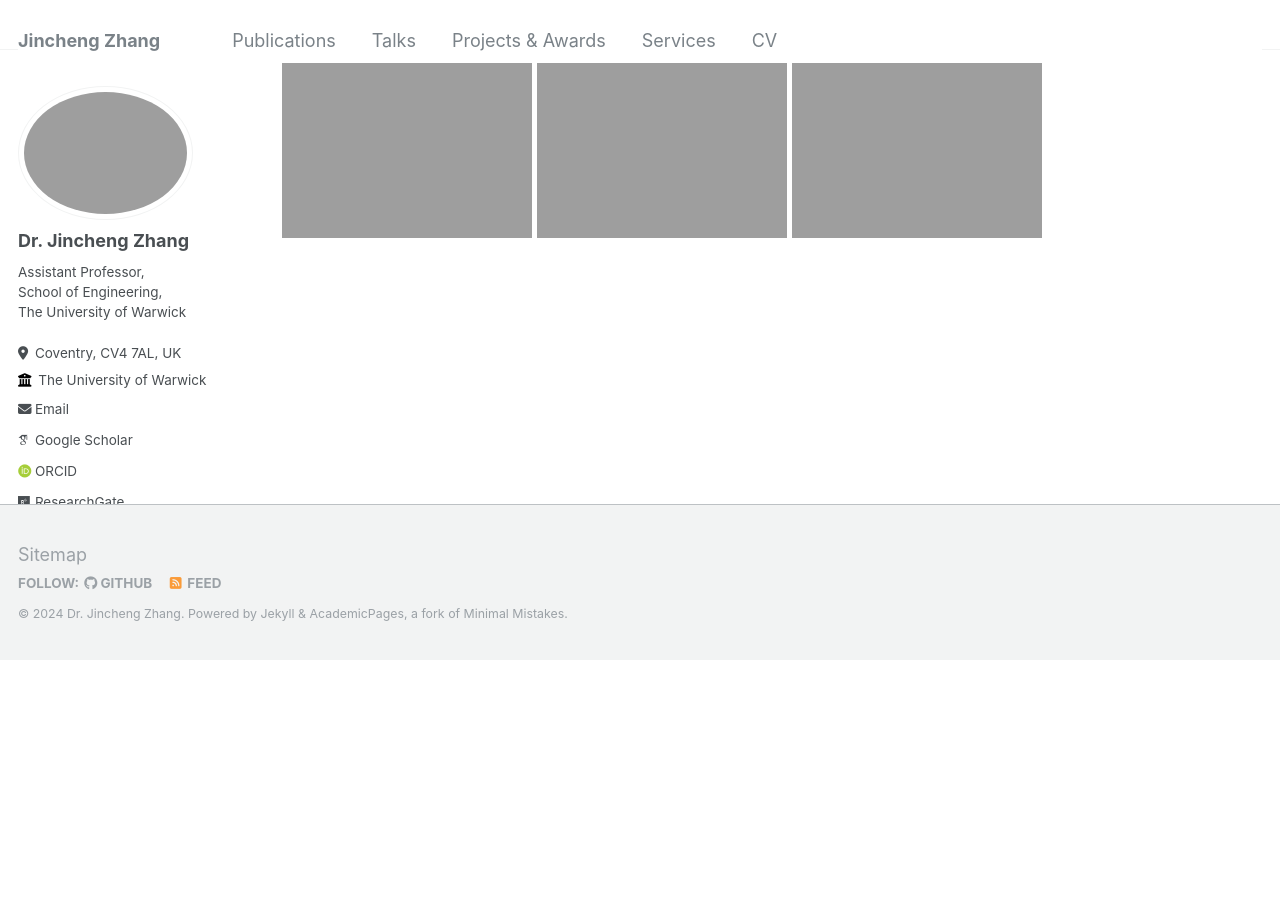
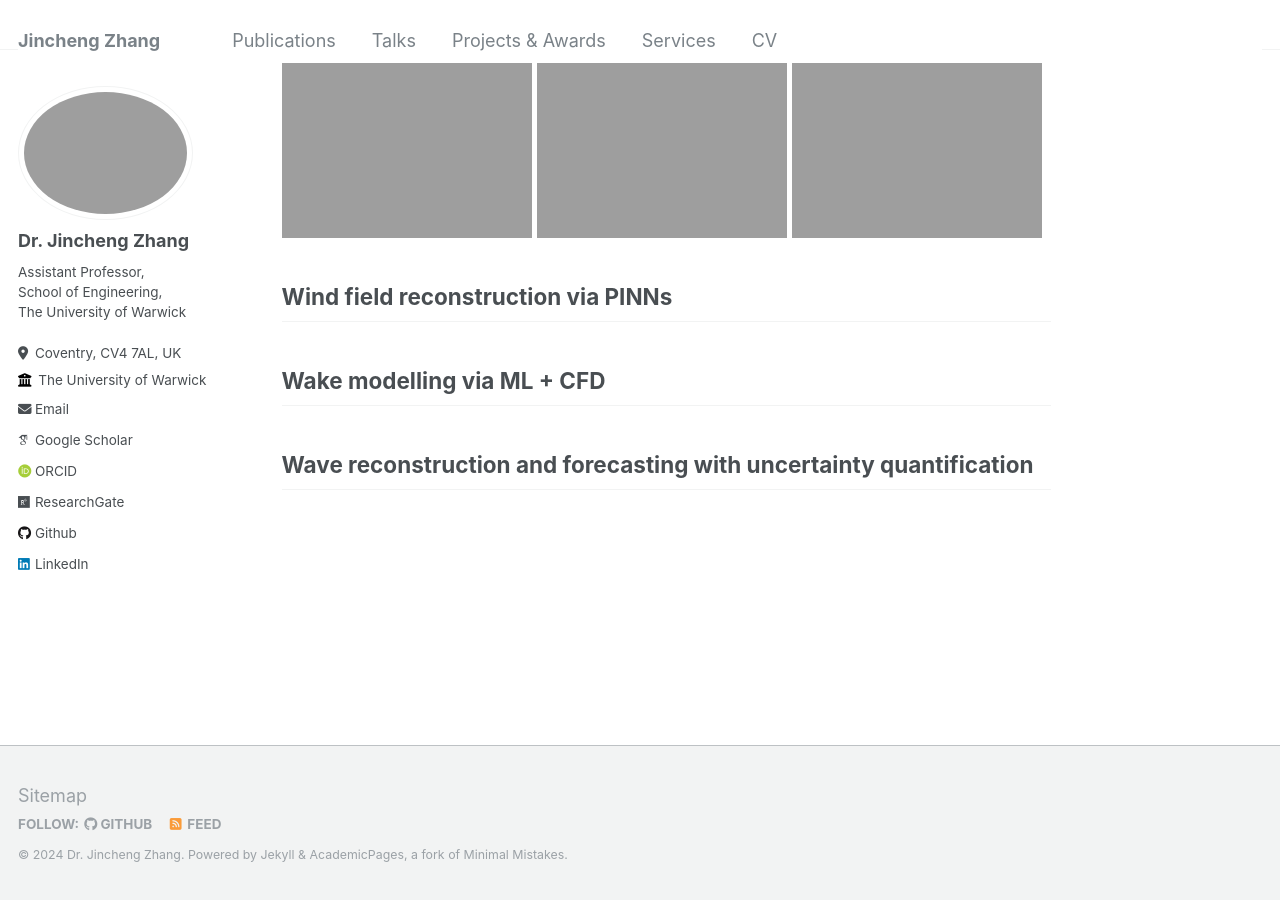
Before and after one commit to zhangxcii/zhangxcii.github.io, a Jekyll site: the page built from _pages/about.md, in a window 1280 px wide and 900 px high, scrolled down 875 px. Built offline with Jekyll 4.4.1, drawn with Linux system fonts in a browser that asks for light colours; some web fonts are replaced; before the commit the page ends 1534 px from its top, so only the background shows below that.

Commit message:
Update about.md

```diff
--- a/_pages/about.md
+++ b/_pages/about.md
@@ -19,3 +19,9 @@ My research interests are in physics-informed machine learning, AI for fluid dyn
 <img src="https://zhangxcii.github.io/images/case1.mp4" width="250">
 <img src="https://zhangxcii.github.io/images/case2.mp4" width="250">
 <img src="https://zhangxcii.github.io/images/case3.mp4" width="250">
+
+## Wind field reconstruction via PINNs
+
+## Wake modelling via ML + CFD
+
+## Wave reconstruction and forecasting with uncertainty quantification
```
